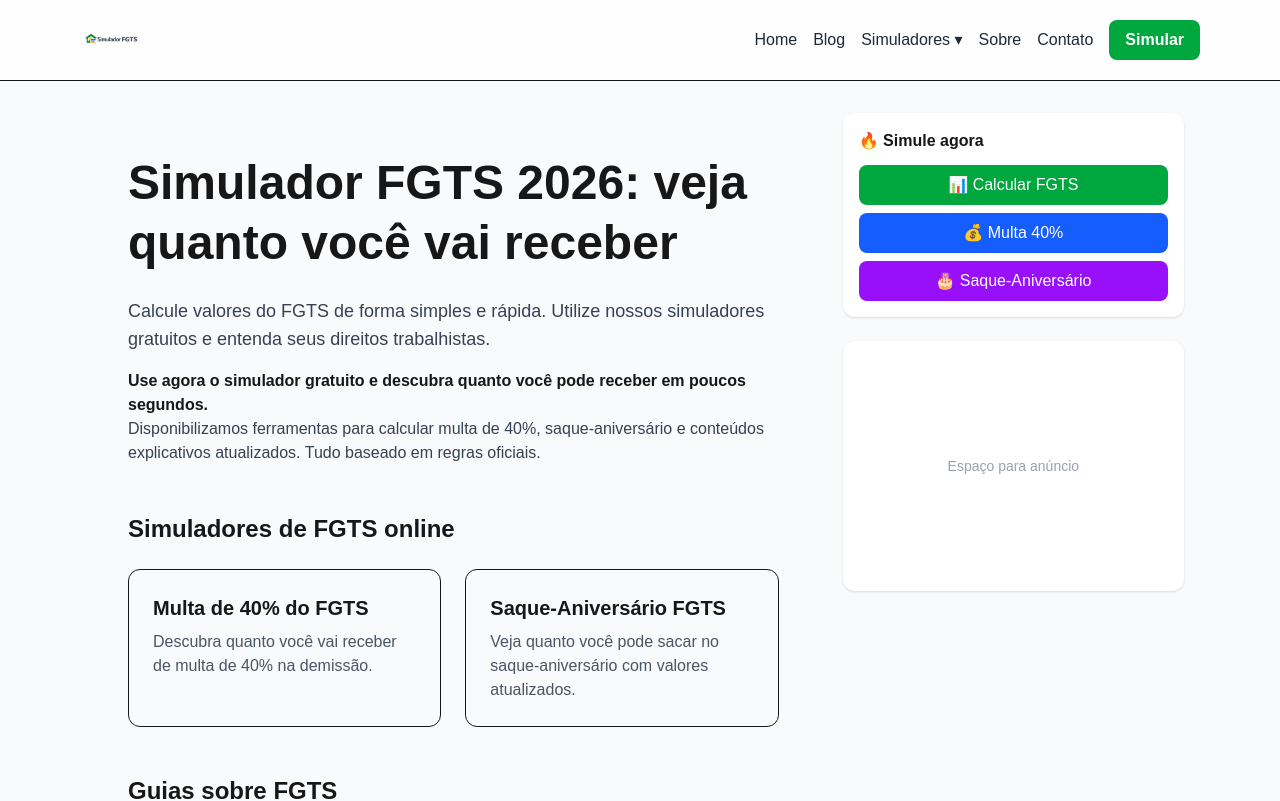
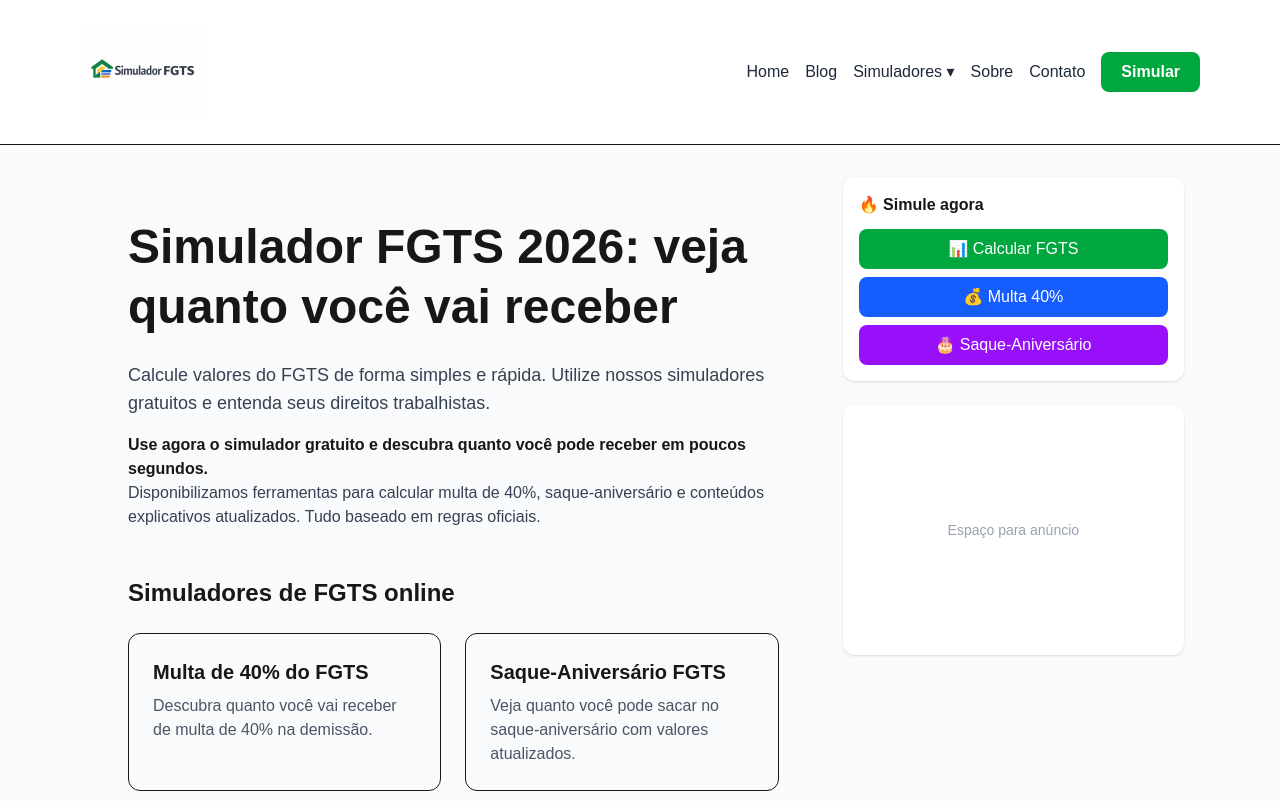
Before and after one commit to gustavo-fonseca-valle/simulador-fgts, a Next.js app: page / in a window 1280 px wide. Shown: the top 801 px of the page. Built offline with nearby package versions, Linux system fonts and the light colour scheme.

Commit message:
melhorias para SEO

```diff
--- a/components/Header.tsx
+++ b/components/Header.tsx
@@ -8,7 +8,7 @@ export default function Header() {
   const [menuOpen, setMenuOpen] = useState(false)
 
   return (
-    <header className="border-b bg-white/80 backdrop-blur sticky top-0 z-50">
+    <header className="border-b bg-white/90 backdrop-blur sticky top-0 z-50">
       <div className="max-w-6xl mx-auto px-4 py-2 flex justify-between items-center">
 
         {/* 🔥 LOGO */}
@@ -16,9 +16,9 @@ export default function Header() {
           <Image
             src="/logo.png"
             alt="Simulador FGTS"
-            width={72}
-            height={72}
-            className="w-16 h-16 object-contain"
+            width={128}
+            height={128}
+            className="w-32 h-32 object-contain" // 128x128px
             priority
           />
         </Link>
@@ -42,7 +42,7 @@ export default function Header() {
           <Link href="/contato" className="hover:text-green-600 transition">Contato</Link>
 
           {/* CTA */}
-          <Link href="/simuladores" className="bg-green-600 text-white px-4 py-2 rounded-lg hover:bg-green-700 hover:shadow-md transition font-semibold">
+          <Link href="/simuladores" className="bg-green-600 text-white px-5 py-2 rounded-lg hover:bg-green-700 hover:shadow-md transition font-semibold">
             Simular
           </Link>
         </nav>
```
